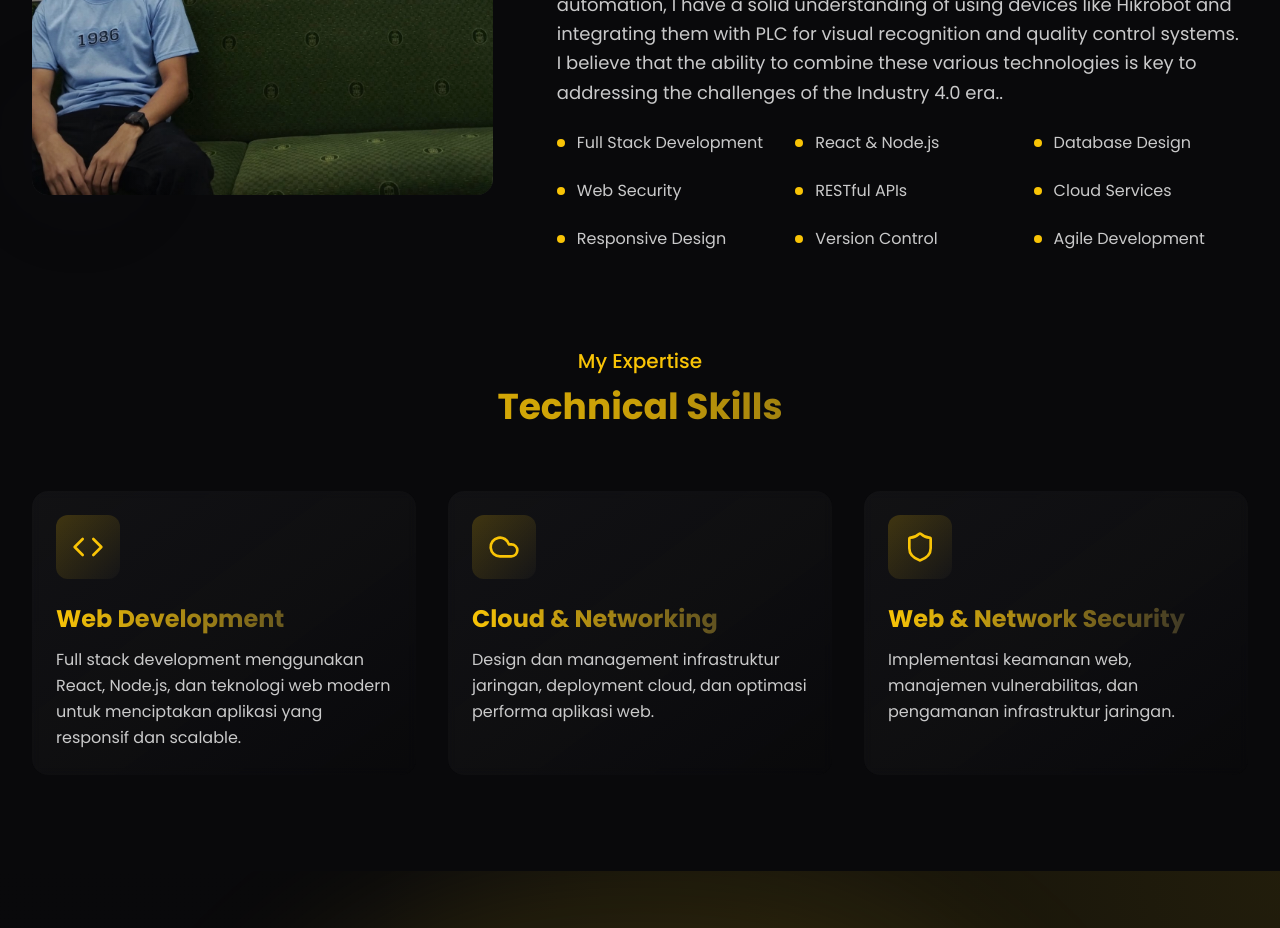
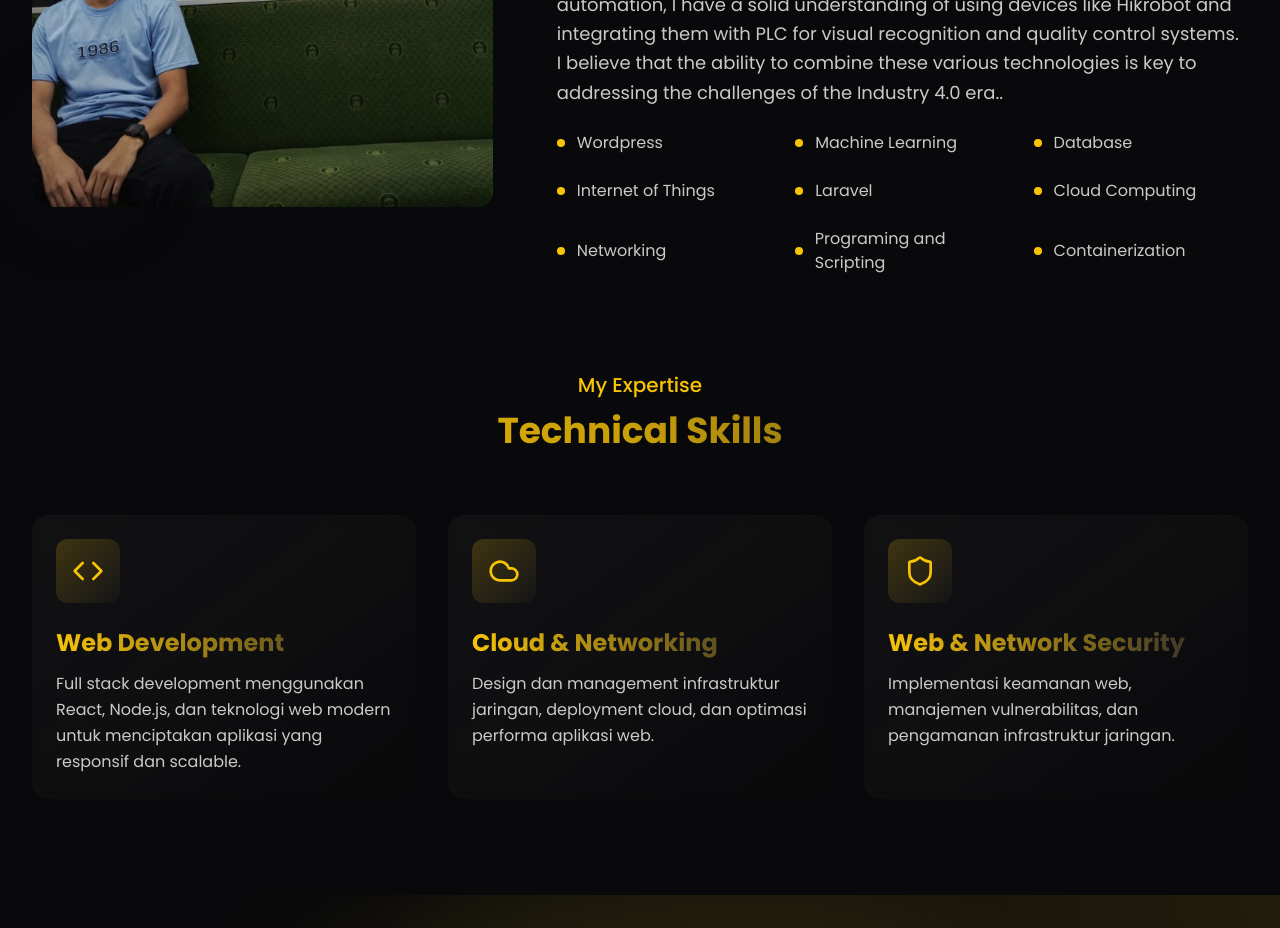
Before and after one commit to Refael-pangaribuan17/Portfolio, a React (Vite) app: page / in a window 1280 px wide. Shown: the part 1500-2428 px from the top of the page. Built offline with nearby package versions, Linux system fonts and the light colour scheme.

Commit message:
Update AboutSection.tsx

```diff
--- a/src/components/AboutSection.tsx
+++ b/src/components/AboutSection.tsx
@@ -74,15 +74,15 @@ export function AboutSection() {
               </p>
               <div className="grid grid-cols-2 md:grid-cols-3 gap-6 mt-10">
                 {[
-                  "Full Stack Development",
-                  "React & Node.js",
-                  "Database Design",
-                  "Web Security",
-                  "RESTful APIs",
-                  "Cloud Services",
-                  "Responsive Design",
-                  "Version Control",
-                  "Agile Development"
+                  "Wordpress",
+                  "Machine Learning",
+                  "Database",
+                  "Internet of Things",
+                  "Laravel",
+                  "Cloud Computing",
+                  "Networking",
+                  "Programing and Scripting",
+                  "Containerization"
                 ].map((skill, index) => (
                   <div key={index} className="flex items-center gap-3 group">
                     <div className="w-2 h-2 rounded-full bg-primary group-hover:scale-150 transition-transform duration-300" />
```
